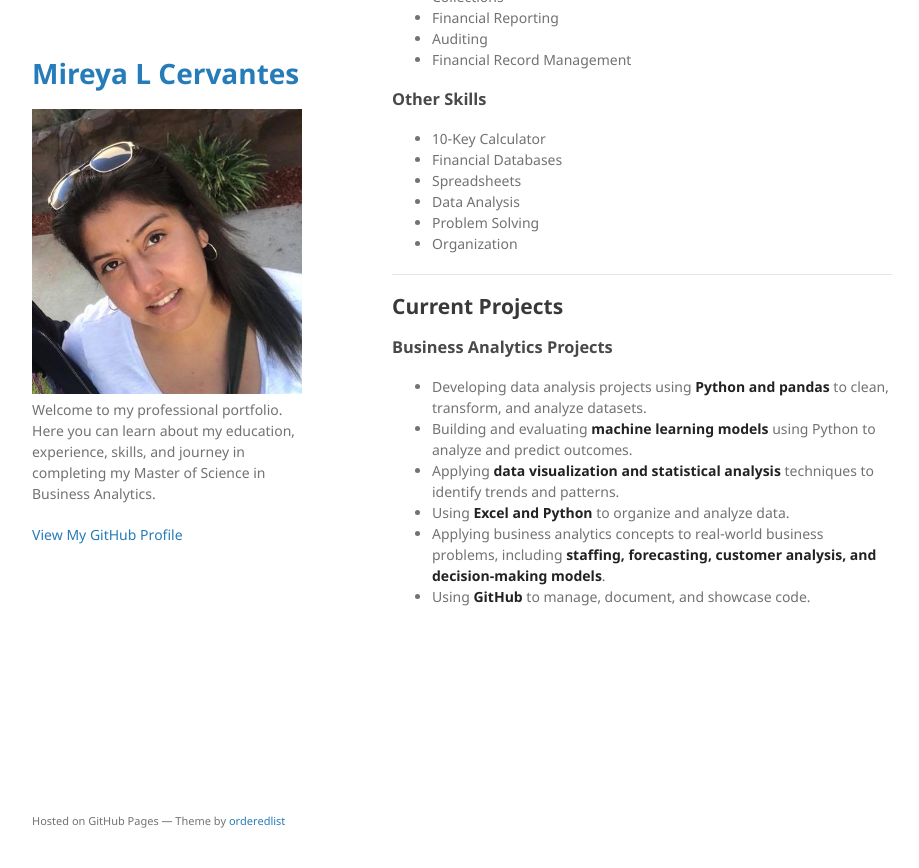
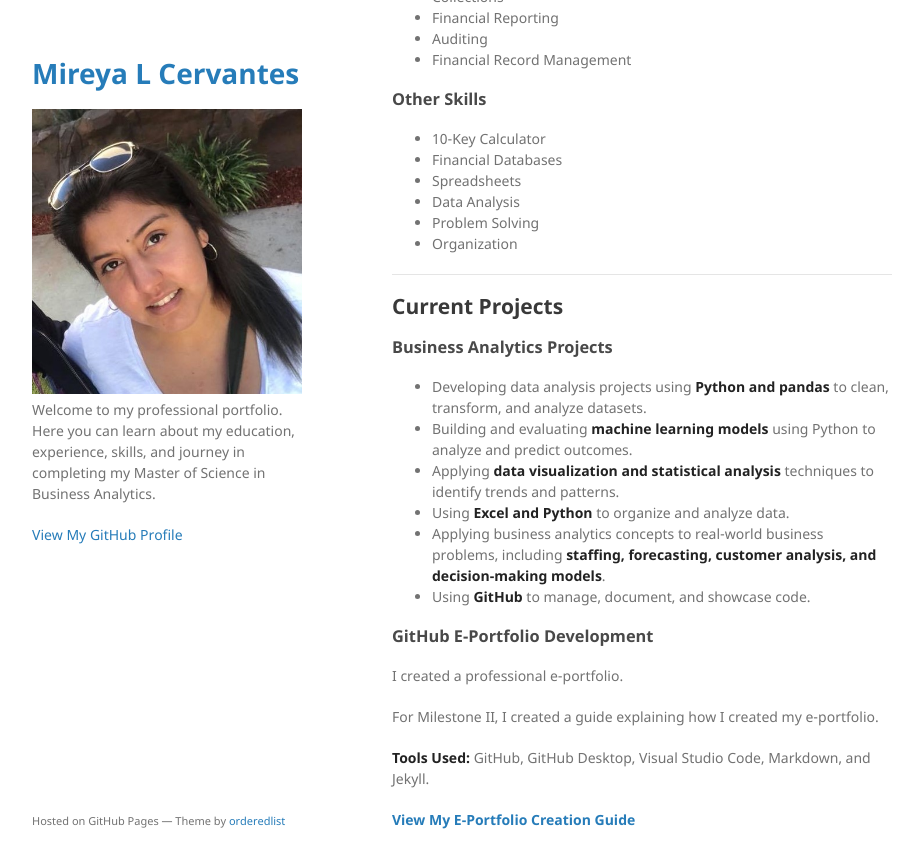
Before and after one commit to cmireya/cmireya.github.io, a Jekyll site: the page built from index.md, in a window 1280 px wide and 900 px high, scrolled down 2803 px. Shown: the top 868 px of the window, without its empty margins (178-1097 px from the left). Built offline with Jekyll 4.4.1, drawn with Linux system fonts in a browser that asks for light colours; our own code applies the rules of GitHub Pages for plain Markdown files.

Commit message:
Update index.md

```diff
--- a/index.md
+++ b/index.md
@@ -140,3 +140,13 @@ I am bilingual in English and Spanish.
 - Using **Excel and Python** to organize and analyze data.
 - Applying business analytics concepts to real-world business problems, including **staffing, forecasting, customer analysis, and decision-making models**.
 - Using **GitHub** to manage, document, and showcase code.
+
+### GitHub E-Portfolio Development
+
+I created a professional e-portfolio.
+
+For Milestone II, I created a guide explaining how I created my e-portfolio.
+
+**Tools Used:** GitHub, GitHub Desktop, Visual Studio Code, Markdown, and Jekyll.
+
+**[View My E-Portfolio Creation Guide](/eportfolio-guide/)**
```
